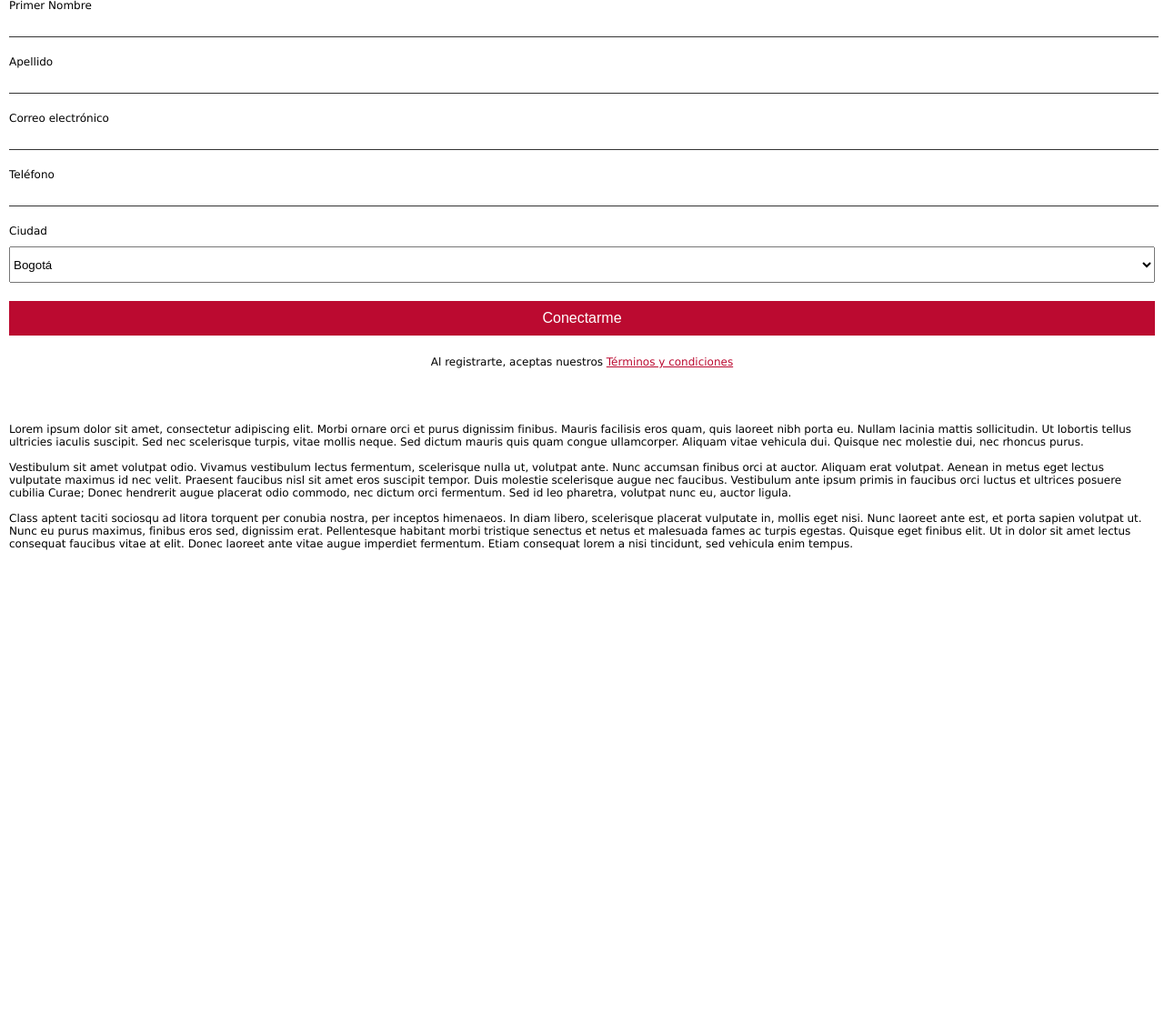
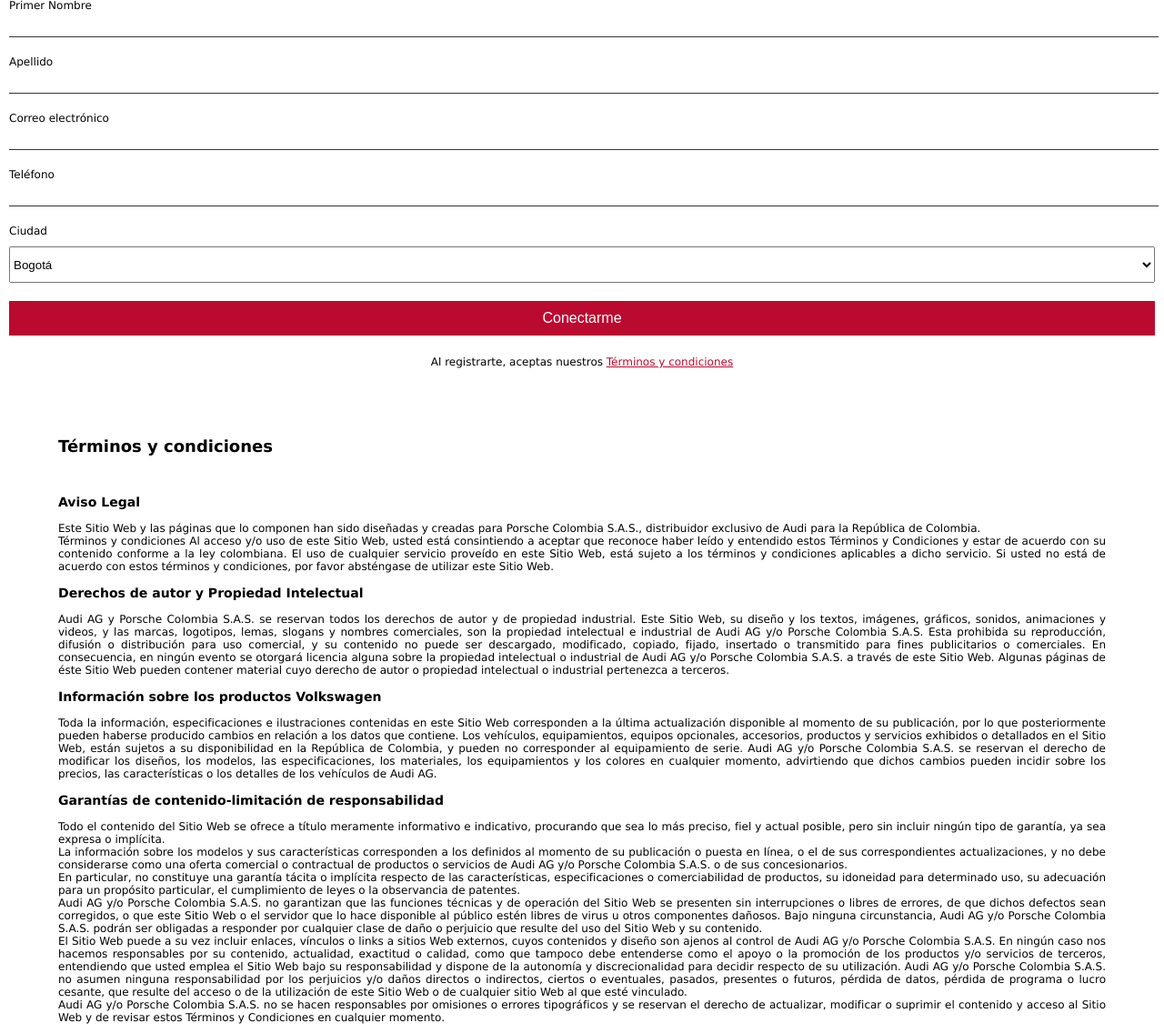
Before and after one commit to ArmandoNCM/ExtremeNetworkCaptivePortal, a PHP site: page /?token=1 in a window 1280 px wide. Shown: the part 285-1421 px from the top of the page at 91% size. Before the commit the page ends 890 px from the top, so only its background shows below. Run offline with PHP 8.4, Linux system fonts and the light colour scheme; data that the repository does not hold is empty.

Commit message:
Updated terms and conditions Updated endpoint of create lead API

```diff
--- a/constants.php
+++ b/constants.php
@@ -1,6 +1,6 @@
 <?php
 // Project REST API
-define('API_URL', 'https://dev-api.trinitip.com');
+define('API_URL', 'https://api-expoestudiante.sundevs.cloud');
 define('IDENTITY', 'AudiTest');
 define('SHARED_SECRET', 'ThisIsASharedSecret');
 
--- a/splash-page/assets/css/styles.css
+++ b/splash-page/assets/css/styles.css
@@ -77,7 +77,11 @@ body {
 }
 
 #tos {
+	margin: auto;
 	margin-top: 50px;
+	display: block;
+	width: 90%;
 	font-size: 12px;
 	padding: 10px;
+	text-align: justify;
 }
--- a/splash-page/login_form.php
+++ b/splash-page/login_form.php
@@ -57,15 +57,34 @@ $html_form_process_url = '/ExtremeNetworksCaptivePortal/splash-page/form_process
 	</div>
     <p id="terms">Al registrarte, aceptas nuestros <a href="#tos">Términos y condiciones</a></p>
 
-    <p id="tos">
+    <div id="tos">
 
-        Lorem ipsum dolor sit amet, consectetur adipiscing elit. Morbi ornare orci et purus dignissim finibus. Mauris facilisis eros quam, quis laoreet nibh porta eu. Nullam lacinia mattis sollicitudin. Ut lobortis tellus ultricies iaculis suscipit. Sed nec scelerisque turpis, vitae mollis neque. Sed dictum mauris quis quam congue ullamcorper. Aliquam vitae vehicula dui. Quisque nec molestie dui, nec rhoncus purus.
+        <h2>Términos y condiciones</h2>
         <br>
+        <h3>Aviso Legal</h3>
+        Este Sitio Web y las páginas que lo componen han sido diseñadas y creadas para Porsche Colombia S.A.S., distribuidor exclusivo de Audi para la República de Colombia.
         <br>
-        Vestibulum sit amet volutpat odio. Vivamus vestibulum lectus fermentum, scelerisque nulla ut, volutpat ante. Nunc accumsan finibus orci at auctor. Aliquam erat volutpat. Aenean in metus eget lectus vulputate maximus id nec velit. Praesent faucibus nisl sit amet eros suscipit tempor. Duis molestie scelerisque augue nec faucibus. Vestibulum ante ipsum primis in faucibus orci luctus et ultrices posuere cubilia Curae; Donec hendrerit augue placerat odio commodo, nec dictum orci fermentum. Sed id leo pharetra, volutpat nunc eu, auctor ligula.
+        Términos y condiciones
+        Al acceso y/o uso de este Sitio Web, usted está consintiendo a aceptar que reconoce haber leído y entendido estos Términos y Condiciones y estar de acuerdo con su contenido conforme a la ley colombiana. El uso de cualquier servicio proveído en este Sitio Web, está sujeto a los términos y condiciones aplicables a dicho servicio. Si usted no está de acuerdo con estos términos y condiciones, por favor absténgase de utilizar este Sitio Web.
         <br>
+        <h3>Derechos de autor y Propiedad Intelectual</h3>
+        Audi AG y Porsche Colombia S.A.S. se reservan todos los derechos de autor y de propiedad industrial. Este Sitio Web, su diseño y los textos, imágenes, gráficos, sonidos, animaciones y videos, y las marcas, logotipos, lemas, slogans y nombres comerciales, son la propiedad intelectual e industrial de Audi AG y/o Porsche Colombia S.A.S. Esta prohibida su reproducción, difusión o distribución para uso comercial, y su contenido no puede ser descargado, modificado, copiado, fijado, insertado o transmitido para fines publicitarios o comerciales. En consecuencia, en ningún evento se otorgará licencia alguna sobre la propiedad intelectual o industrial de Audi AG y/o Porsche Colombia S.A.S. a través de este Sitio Web. Algunas páginas de éste Sitio Web pueden contener material cuyo derecho de autor o propiedad intelectual o industrial pertenezca a terceros.
         <br>
-        Class aptent taciti sociosqu ad litora torquent per conubia nostra, per inceptos himenaeos. In diam libero, scelerisque placerat vulputate in, mollis eget nisi. Nunc laoreet ante est, et porta sapien volutpat ut. Nunc eu purus maximus, finibus eros sed, dignissim erat. Pellentesque habitant morbi tristique senectus et netus et malesuada fames ac turpis egestas. Quisque eget finibus elit. Ut in dolor sit amet lectus consequat faucibus vitae at elit. Donec laoreet ante vitae augue imperdiet fermentum. Etiam consequat lorem a nisi tincidunt, sed vehicula enim tempus.
-    </p>
+        <h3>Información sobre los productos Volkswagen</h3>
+        Toda la información, especificaciones e ilustraciones contenidas en este Sitio Web corresponden a la última actualización disponible al momento de su publicación, por lo que posteriormente pueden haberse producido cambios en relación a los datos que contiene. Los vehículos, equipamientos, equipos opcionales, accesorios, productos y servicios exhibidos o detallados en el Sitio Web, están sujetos a su disponibilidad en la República de Colombia, y pueden no corresponder al equipamiento de serie. Audi AG y/o Porsche Colombia S.A.S. se reservan el derecho de modificar los diseños, los modelos, las especificaciones, los materiales, los equipamientos y los colores en cualquier momento, advirtiendo que dichos cambios pueden incidir sobre los precios, las características o los detalles de los vehículos de Audi AG.
+        <br>
+        <h3>Garantías de contenido-limitación de responsabilidad</h3>
+        Todo el contenido del Sitio Web se ofrece a título meramente informativo e indicativo, procurando que sea lo más preciso, fiel y actual posible, pero sin incluir ningún tipo de garantía, ya sea expresa o implícita.
+        <br>
+        La información sobre los modelos y sus características corresponden a los definidos al momento de su publicación o puesta en línea, o el de sus correspondientes actualizaciones, y no debe considerarse como una oferta comercial o contractual de productos o servicios de Audi AG y/o Porsche Colombia S.A.S. o de sus concesionarios.
+        <br>
+        En particular, no constituye una garantía tácita o implícita respecto de las características, especificaciones o comerciabilidad de productos, su idoneidad para determinado uso, su adecuación para un propósito particular, el cumplimiento de leyes o la observancia de patentes.
+        <br>
+        Audi AG y/o Porsche Colombia S.A.S. no garantizan que las funciones técnicas y de operación del Sitio Web se presenten sin interrupciones o libres de errores, de que dichos defectos sean corregidos, o que este Sitio Web o el servidor que lo hace disponible al público estén libres de virus u otros componentes dañosos. Bajo ninguna circunstancia, Audi AG y/o Porsche Colombia S.A.S. podrán ser obligadas a responder por cualquier clase de daño o perjuicio que resulte del uso del Sitio Web y su contenido.
+        <br>
+        El Sitio Web puede a su vez incluir enlaces, vínculos o links a sitios Web externos, cuyos contenidos y diseño son ajenos al control de Audi AG y/o Porsche Colombia S.A.S. En ningún caso nos hacemos responsables por su contenido, actualidad, exactitud o calidad, como que tampoco debe entenderse como el apoyo o la promoción de los productos y/o servicios de terceros, entendiendo que usted emplea el Sitio Web bajo su responsabilidad y dispone de la autonomía y discrecionalidad para decidir respecto de su utilización. Audi AG y/o Porsche Colombia S.A.S. no asumen ninguna responsabilidad por los perjuicios y/o daños directos o indirectos, ciertos o eventuales, pasados, presentes o futuros, pérdida de datos, pérdida de programa o lucro cesante, que resulte del acceso o de la utilización de este Sitio Web o de cualquier sitio Web al que esté vinculado.
+        <br>
+        Audi AG y/o Porsche Colombia S.A.S. no se hacen responsables por omisiones o errores tipográficos y se reservan el derecho de actualizar, modificar o suprimir el contenido y acceso al Sitio Web y de revisar estos Términos y Condiciones en cualquier momento.
+    </div>
 </body>
 </html>
```
